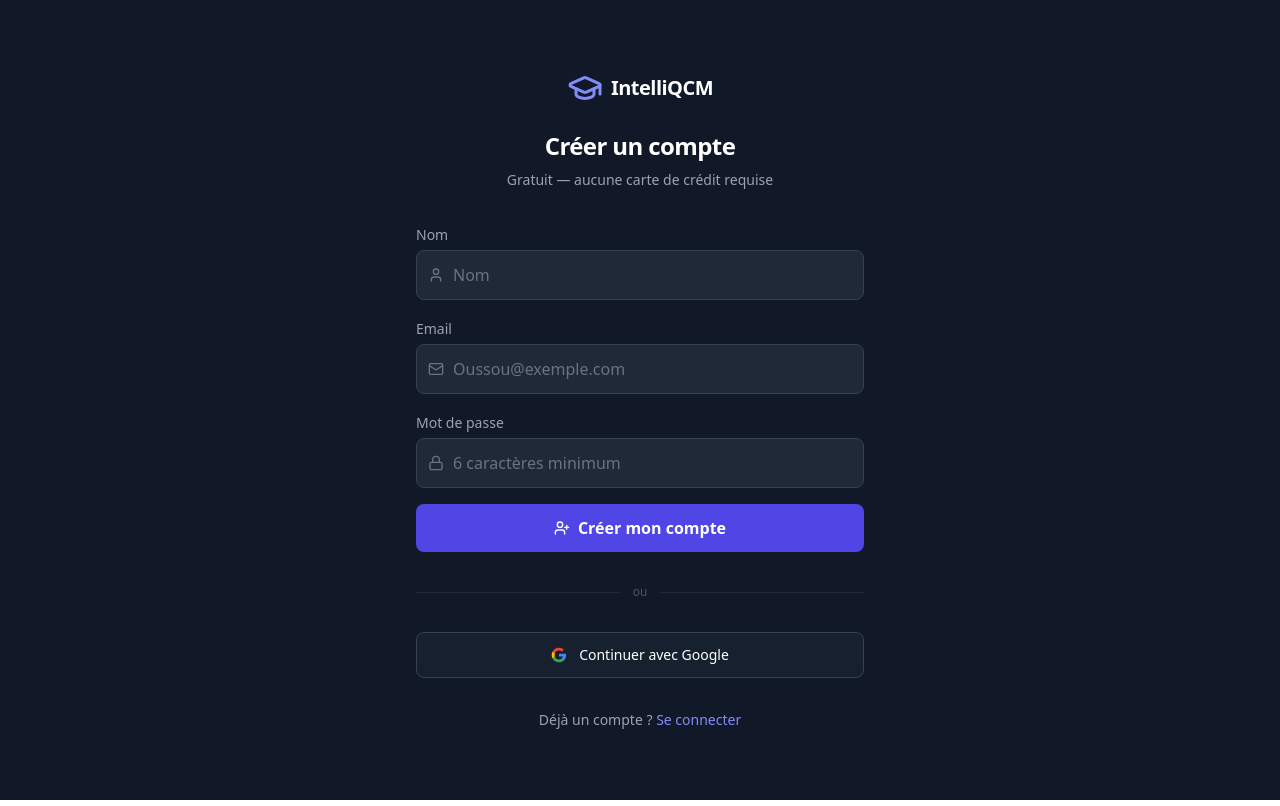
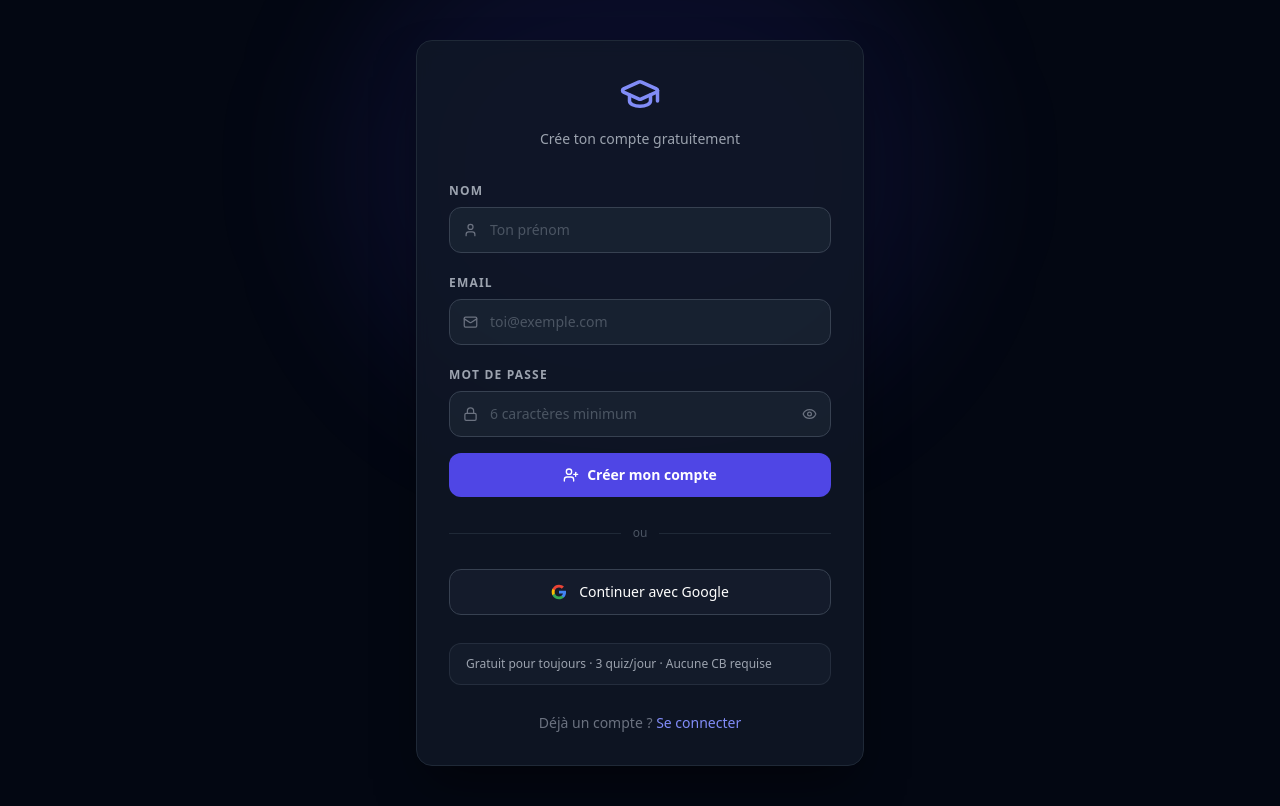
Before and after one commit to Oussou-3RV/IntelliQCM, a Vue app in the folder frontend/: page /register in a window 1280 px wide. Built offline with nearby package versions, Linux system fonts and the light colour scheme.

Commit message:
feat(email-verification): vérification Resend, redesign Login/Register carte premium

```diff
--- a/frontend/src/views/LoginView.vue
+++ b/frontend/src/views/LoginView.vue
@@ -1,61 +1,79 @@
 <template>
-  <div class="min-h-screen bg-gray-900 text-white flex items-center justify-center px-4">
-    <div class="w-full max-w-md space-y-8">
+  <div class="min-h-screen bg-gray-950 flex items-center justify-center px-4 relative overflow-hidden">
 
-      <div class="text-center space-y-2">
-        <RouterLink to="/" class="inline-flex items-center gap-2 mb-4">
-          <GraduationCap :size="36" class="text-indigo-400" />
-          <span class="text-white font-black text-xl tracking-tight">IntelliQCM</span>
+    <!-- Glow background -->
+    <div class="absolute inset-0 pointer-events-none">
+      <div class="absolute top-[-100px] left-1/2 -translate-x-1/2 w-[600px] h-[500px] bg-indigo-600/10 rounded-full blur-3xl" />
+      <div class="absolute bottom-[-50px] right-1/4 w-[300px] h-[300px] bg-indigo-800/8 rounded-full blur-2xl" />
+    </div>
+
+    <!-- Carte -->
+    <div class="w-full max-w-md bg-gray-900/80 backdrop-blur border border-gray-800 rounded-2xl p-8 space-y-7 shadow-2xl shadow-black/50 animate-card-up">
+
+      <!-- Logo -->
+      <div class="text-center space-y-1">
+        <RouterLink to="/" class="inline-flex items-center gap-2 justify-center">
+          <GraduationCap :size="42" class="text-indigo-400" />
+          <!-- <span class="text-white font-black text-2xl tracking-tight">IntelliQCM</span> -->
         </RouterLink>
-        <h1 class="text-2xl font-black tracking-tight">Connexion</h1>
-        <p class="text-gray-400 text-sm">Bon retour parmi nous</p>
+        <p class="text-gray-400 text-sm pt-1">Bon retour parmi nous</p>
       </div>
 
+      <!-- Formulaire -->
       <form @submit.prevent="handleSubmit" class="space-y-4">
-        <div class="space-y-1">
-          <label class="text-sm text-gray-400">Email</label>
+        <div class="space-y-1.5">
+          <label class="text-xs font-semibold text-gray-400 uppercase tracking-widest">Email</label>
           <div class="relative">
-            <Mail :size="16" class="absolute left-3 top-1/2 -translate-y-1/2 text-gray-500" />
+            <Mail :size="15" class="absolute left-3.5 top-1/2 -translate-y-1/2 text-gray-500" />
             <input
               v-model="form.email"
               type="email"
-              placeholder="Oussou@exemple.com"
-              class="w-full bg-gray-800 border border-gray-700 rounded-lg pl-9 pr-4 py-3 text-white placeholder-gray-500 focus:outline-none focus:border-indigo-500 transition-colors"
+              placeholder="toi@exemple.com"
+              class="w-full bg-gray-800/60 border border-gray-700 hover:border-gray-600 focus:border-indigo-500 rounded-xl pl-10 pr-4 py-3 text-white placeholder-gray-600 text-sm focus:outline-none transition-colors"
               required
             />
           </div>
         </div>
 
-        <div class="space-y-1">
-          <label class="text-sm text-gray-400">Mot de passe</label>
+        <div class="space-y-1.5">
+          <label class="text-xs font-semibold text-gray-400 uppercase tracking-widest">Mot de passe</label>
           <div class="relative">
-            <Lock :size="16" class="absolute left-3 top-1/2 -translate-y-1/2 text-gray-500" />
+            <Lock :size="15" class="absolute left-3.5 top-1/2 -translate-y-1/2 text-gray-500" />
             <input
               v-model="form.password"
-              type="password"
+              :type="showPassword ? 'text' : 'password'"
               placeholder="••••••••"
-              class="w-full bg-gray-800 border border-gray-700 rounded-lg pl-9 pr-4 py-3 text-white placeholder-gray-500 focus:outline-none focus:border-indigo-500 transition-colors"
+              class="w-full bg-gray-800/60 border border-gray-700 hover:border-gray-600 focus:border-indigo-500 rounded-xl pl-10 pr-10 py-3 text-white placeholder-gray-600 text-sm focus:outline-none transition-colors"
               required
             />
+            <button
+              type="button"
+              @click="showPassword = !showPassword"
+              class="absolute right-3.5 top-1/2 -translate-y-1/2 text-gray-500 hover:text-gray-300 transition-colors"
+            >
+              <Eye v-if="!showPassword" :size="15" />
+              <EyeOff v-else :size="15" />
+            </button>
           </div>
         </div>
 
-        <p v-if="error && !unverified" class="flex items-center gap-2 text-red-400 text-sm">
-          <AlertCircle :size="14" /> {{ error }}
-        </p>
+        <!-- Erreur standard -->
+        <div v-if="error" class="flex items-center gap-2 bg-red-500/10 border border-red-500/30 rounded-lg px-3 py-2.5 text-red-400 text-sm">
+          <AlertCircle :size="14" class="shrink-0" /> {{ error }}
+        </div>
 
-        <!-- Message spécifique email non vérifié -->
-        <div v-if="unverified" class="bg-yellow-500/10 border border-yellow-500/30 rounded-lg px-4 py-3 space-y-1">
+        <!-- Email non vérifié -->
+        <div v-if="unverified" class="bg-yellow-500/10 border border-yellow-500/30 rounded-lg px-3 py-2.5 space-y-0.5">
           <p class="flex items-center gap-2 text-yellow-400 text-sm font-medium">
             <AlertCircle :size="14" /> Email non vérifié
           </p>
-          <p class="text-yellow-400/70 text-xs">Vérifie ta boîte email et clique sur le lien de confirmation.</p>
+          <p class="text-yellow-400/60 text-xs pl-5">Vérifie ta boîte email et clique sur le lien.</p>
         </div>
 
         <button
           type="submit"
           :disabled="loading"
-          class="w-full flex items-center justify-center gap-2 bg-indigo-600 hover:bg-indigo-500 disabled:opacity-50 disabled:cursor-not-allowed text-white font-semibold py-3 rounded-lg transition-colors"
+          class="w-full flex items-center justify-center gap-2 bg-indigo-600 hover:bg-indigo-500 disabled:opacity-50 disabled:cursor-not-allowed text-white font-semibold py-3 rounded-xl transition-all hover:shadow-lg hover:shadow-indigo-500/20 text-sm"
         >
           <Loader2 v-if="loading" :size="16" class="animate-spin" />
           <LogIn v-else :size="16" />
@@ -70,12 +88,12 @@
         <div class="flex-1 h-px bg-gray-800" />
       </div>
 
-      <!-- Bouton Google -->
+      <!-- Google -->
       <a
         href="http://localhost:8080/oauth2/authorization/google"
-        class="flex items-center justify-center gap-3 w-full border border-gray-700 hover:border-gray-600 bg-gray-800/50 hover:bg-gray-800 text-white text-sm font-medium py-3 rounded-lg transition-colors"
+        class="flex items-center justify-center gap-3 w-full border border-gray-700 hover:border-gray-600 bg-gray-800/40 hover:bg-gray-800 text-white text-sm font-medium py-3 rounded-xl transition-all"
       >
-        <svg class="w-4 h-4" viewBox="0 0 24 24">
+        <svg class="w-4 h-4 shrink-0" viewBox="0 0 24 24">
           <path fill="#4285F4" d="M22.56 12.25c0-.78-.07-1.53-.2-2.25H12v4.26h5.92c-.26 1.37-1.04 2.53-2.21 3.31v2.77h3.57c2.08-1.92 3.28-4.74 3.28-8.09z"/>
           <path fill="#34A853" d="M12 23c2.97 0 5.46-.98 7.28-2.66l-3.57-2.77c-.98.66-2.23 1.06-3.71 1.06-2.86 0-5.29-1.93-6.16-4.53H2.18v2.84C3.99 20.53 7.7 23 12 23z"/>
           <path fill="#FBBC05" d="M5.84 14.09c-.22-.66-.35-1.36-.35-2.09s.13-1.43.35-2.09V7.07H2.18C1.43 8.55 1 10.22 1 12s.43 3.45 1.18 4.93l3.66-2.84z"/>
@@ -84,12 +102,13 @@
         Continuer avec Google
       </a>
 
-      <p class="text-center text-sm text-gray-400">
+      <p class="text-center text-sm text-gray-500">
         Pas encore de compte ?
-        <RouterLink to="/register" class="text-indigo-400 hover:text-indigo-300 transition-colors">
+        <RouterLink to="/register" class="text-indigo-400 hover:text-indigo-300 transition-colors font-medium">
           S'inscrire gratuitement
         </RouterLink>
       </p>
+
     </div>
   </div>
 </template>
@@ -98,7 +117,7 @@
 import { ref } from 'vue'
 import { useRouter, RouterLink } from 'vue-router'
 import { useAuthStore } from '@/stores/auth'
-import { Mail, Lock, LogIn, Loader2, AlertCircle, GraduationCap } from 'lucide-vue-next'
+import { Mail, Lock, LogIn, Loader2, AlertCircle, Eye, EyeOff, GraduationCap } from 'lucide-vue-next'
 
 const router = useRouter()
 const auth = useAuthStore()
@@ -107,6 +126,7 @@
 const loading = ref(false)
 const error = ref('')
 const unverified = ref(false)
+const showPassword = ref(false)
 
 async function handleSubmit() {
   error.value = ''
@@ -126,3 +146,13 @@
   }
 }
 </script>
+
+<style scoped>
+@keyframes cardUp {
+  from { opacity: 0; transform: translateY(20px); }
+  to   { opacity: 1; transform: translateY(0); }
+}
+.animate-card-up {
+  animation: cardUp 0.5s ease forwards;
+}
+</style>
--- a/frontend/src/views/RegisterView.vue
+++ b/frontend/src/views/RegisterView.vue
@@ -1,67 +1,84 @@
 <template>
-  <div class="min-h-screen bg-gray-900 text-white flex items-center justify-center px-4">
-    <div class="w-full max-w-md space-y-8">
+  <div class="min-h-screen bg-gray-950 flex items-center justify-center px-4 py-10 relative overflow-hidden">
 
-      <div class="text-center space-y-2">
-        <RouterLink to="/" class="inline-flex items-center gap-2 mb-4">
-          <GraduationCap :size="36" class="text-indigo-400" />
-          <span class="text-white font-black text-xl tracking-tight">IntelliQCM</span>
+    <!-- Glow background -->
+    <div class="absolute inset-0 pointer-events-none">
+      <div class="absolute top-[-80px] left-1/2 -translate-x-1/2 w-[600px] h-[500px] bg-indigo-600/10 rounded-full blur-3xl" />
+      <div class="absolute bottom-0 left-1/4 w-[250px] h-[250px] bg-indigo-800/8 rounded-full blur-2xl" />
+    </div>
+
+    <!-- Carte -->
+    <div class="w-full max-w-md bg-gray-900/80 backdrop-blur border border-gray-800 rounded-2xl p-8 space-y-7 shadow-2xl shadow-black/50 animate-card-up">
+
+      <!-- Logo -->
+      <div class="text-center space-y-1">
+        <RouterLink to="/" class="inline-flex items-center gap-2 justify-center">
+          <GraduationCap :size="42" class="text-indigo-400" />
+          <!-- <span class="text-white font-black text-2xl tracking-tight">IntelliQCM</span> -->
         </RouterLink>
-        <h1 class="text-2xl font-black tracking-tight">Créer un compte</h1>
-        <p class="text-gray-400 text-sm">Gratuit — aucune carte de crédit requise</p>
+        <p class="text-gray-400 text-sm pt-1">Crée ton compte gratuitement</p>
       </div>
 
+      <!-- Formulaire -->
       <form @submit.prevent="handleSubmit" class="space-y-4">
-        <div class="space-y-1">
-          <label class="text-sm text-gray-400">Nom</label>
+        <div class="space-y-1.5">
+          <label class="text-xs font-semibold text-gray-400 uppercase tracking-widest">Nom</label>
           <div class="relative">
-            <User :size="16" class="absolute left-3 top-1/2 -translate-y-1/2 text-gray-500" />
+            <User :size="15" class="absolute left-3.5 top-1/2 -translate-y-1/2 text-gray-500" />
             <input
               v-model="form.name"
               type="text"
-              placeholder="Nom"
-              class="w-full bg-gray-800 border border-gray-700 rounded-lg pl-9 pr-4 py-3 text-white placeholder-gray-500 focus:outline-none focus:border-indigo-500 transition-colors"
+              placeholder="Ton prénom"
+              class="w-full bg-gray-800/60 border border-gray-700 hover:border-gray-600 focus:border-indigo-500 rounded-xl pl-10 pr-4 py-3 text-white placeholder-gray-600 text-sm focus:outline-none transition-colors"
               required
             />
           </div>
         </div>
 
-        <div class="space-y-1">
-          <label class="text-sm text-gray-400">Email</label>
+        <div class="space-y-1.5">
+          <label class="text-xs font-semibold text-gray-400 uppercase tracking-widest">Email</label>
           <div class="relative">
-            <Mail :size="16" class="absolute left-3 top-1/2 -translate-y-1/2 text-gray-500" />
+            <Mail :size="15" class="absolute left-3.5 top-1/2 -translate-y-1/2 text-gray-500" />
             <input
               v-model="form.email"
               type="email"
-              placeholder="Oussou@exemple.com"
-              class="w-full bg-gray-800 border border-gray-700 rounded-lg pl-9 pr-4 py-3 text-white placeholder-gray-500 focus:outline-none focus:border-indigo-500 transition-colors"
+              placeholder="toi@exemple.com"
+              class="w-full bg-gray-800/60 border border-gray-700 hover:border-gray-600 focus:border-indigo-500 rounded-xl pl-10 pr-4 py-3 text-white placeholder-gray-600 text-sm focus:outline-none transition-colors"
               required
             />
           </div>
         </div>
 
-        <div class="space-y-1">
-          <label class="text-sm text-gray-400">Mot de passe</label>
+        <div class="space-y-1.5">
+          <label class="text-xs font-semibold text-gray-400 uppercase tracking-widest">Mot de passe</label>
           <div class="relative">
-            <Lock :size="16" class="absolute left-3 top-1/2 -translate-y-1/2 text-gray-500" />
+            <Lock :size="15" class="absolute left-3.5 top-1/2 -translate-y-1/2 text-gray-500" />
             <input
               v-model="form.password"
-              type="password"
+              :type="showPassword ? 'text' : 'password'"
               placeholder="6 caractères minimum"
-              class="w-full bg-gray-800 border border-gray-700 rounded-lg pl-9 pr-4 py-3 text-white placeholder-gray-500 focus:outline-none focus:border-indigo-500 transition-colors"
+              class="w-full bg-gray-800/60 border border-gray-700 hover:border-gray-600 focus:border-indigo-500 rounded-xl pl-10 pr-10 py-3 text-white placeholder-gray-600 text-sm focus:outline-none transition-colors"
               required
             />
+            <button
+              type="button"
+              @click="showPassword = !showPassword"
+              class="absolute right-3.5 top-1/2 -translate-y-1/2 text-gray-500 hover:text-gray-300 transition-colors"
+            >
+              <Eye v-if="!showPassword" :size="15" />
+              <EyeOff v-else :size="15" />
+            </button>
           </div>
         </div>
 
-        <p v-if="error" class="flex items-center gap-2 text-red-400 text-sm">
-          <AlertCircle :size="14" /> {{ error }}
-        </p>
+        <div v-if="error" class="flex items-center gap-2 bg-red-500/10 border border-red-500/30 rounded-lg px-3 py-2.5 text-red-400 text-sm">
+          <AlertCircle :size="14" class="shrink-0" /> {{ error }}
+        </div>
 
         <button
           type="submit"
           :disabled="loading"
-          class="w-full flex items-center justify-center gap-2 bg-indigo-600 hover:bg-indigo-500 disabled:opacity-50 disabled:cursor-not-allowed text-white font-semibold py-3 rounded-lg transition-colors"
+          class="w-full flex items-center justify-center gap-2 bg-indigo-600 hover:bg-indigo-500 disabled:opacity-50 disabled:cursor-not-allowed text-white font-semibold py-3 rounded-xl transition-all hover:shadow-lg hover:shadow-indigo-500/20 text-sm"
         >
           <Loader2 v-if="loading" :size="16" class="animate-spin" />
           <UserPlus v-else :size="16" />
@@ -76,12 +93,12 @@
         <div class="flex-1 h-px bg-gray-800" />
       </div>
 
-      <!-- Bouton Google -->
+      <!-- Google -->
       <a
         href="http://localhost:8080/oauth2/authorization/google"
-        class="flex items-center justify-center gap-3 w-full border border-gray-700 hover:border-gray-600 bg-gray-800/50 hover:bg-gray-800 text-white text-sm font-medium py-3 rounded-lg transition-colors"
+        class="flex items-center justify-center gap-3 w-full border border-gray-700 hover:border-gray-600 bg-gray-800/40 hover:bg-gray-800 text-white text-sm font-medium py-3 rounded-xl transition-all"
       >
-        <svg class="w-4 h-4" viewBox="0 0 24 24">
+        <svg class="w-4 h-4 shrink-0" viewBox="0 0 24 24">
           <path fill="#4285F4" d="M22.56 12.25c0-.78-.07-1.53-.2-2.25H12v4.26h5.92c-.26 1.37-1.04 2.53-2.21 3.31v2.77h3.57c2.08-1.92 3.28-4.74 3.28-8.09z"/>
           <path fill="#34A853" d="M12 23c2.97 0 5.46-.98 7.28-2.66l-3.57-2.77c-.98.66-2.23 1.06-3.71 1.06-2.86 0-5.29-1.93-6.16-4.53H2.18v2.84C3.99 20.53 7.7 23 12 23z"/>
           <path fill="#FBBC05" d="M5.84 14.09c-.22-.66-.35-1.36-.35-2.09s.13-1.43.35-2.09V7.07H2.18C1.43 8.55 1 10.22 1 12s.43 3.45 1.18 4.93l3.66-2.84z"/>
@@ -90,12 +107,19 @@
         Continuer avec Google
       </a>
 
-      <p class="text-center text-sm text-gray-400">
+      <!-- Plan gratuit recap -->
+      <div class="bg-gray-800/40 border border-gray-700/50 rounded-xl px-4 py-3 flex items-center gap-3">
+
+        <p class="text-xs text-gray-400">Gratuit pour toujours · 3 quiz/jour · Aucune CB requise</p>
+      </div>
+
+      <p class="text-center text-sm text-gray-500">
         Déjà un compte ?
-        <RouterLink to="/login" class="text-indigo-400 hover:text-indigo-300 transition-colors">
+        <RouterLink to="/login" class="text-indigo-400 hover:text-indigo-300 transition-colors font-medium">
           Se connecter
         </RouterLink>
       </p>
+
     </div>
   </div>
 </template>
@@ -104,7 +128,7 @@
 import { ref } from 'vue'
 import { useRouter, RouterLink } from 'vue-router'
 import { useAuthStore } from '@/stores/auth'
-import { User, Mail, Lock, UserPlus, Loader2, AlertCircle, GraduationCap } from 'lucide-vue-next'
+import { User, Mail, Lock, UserPlus, Loader2, AlertCircle, Eye, EyeOff, CheckCircle, GraduationCap } from 'lucide-vue-next'
 
 const router = useRouter()
 const auth = useAuthStore()
@@ -112,13 +136,13 @@
 const form = ref({ name: '', email: '', password: '' })
 const loading = ref(false)
 const error = ref('')
+const showPassword = ref(false)
 
 async function handleSubmit() {
   error.value = ''
   loading.value = true
   try {
     await auth.register(form.value.name, form.value.email, form.value.password)
-    // Redirige vers la page "vérifie ton email"
     router.push({ name: 'check-email', query: { email: form.value.email } })
   } catch (e) {
     error.value = e.message
@@ -127,3 +151,13 @@
   }
 }
 </script>
+
+<style scoped>
+@keyframes cardUp {
+  from { opacity: 0; transform: translateY(20px); }
+  to   { opacity: 1; transform: translateY(0); }
+}
+.animate-card-up {
+  animation: cardUp 0.5s ease forwards;
+}
+</style>
```
